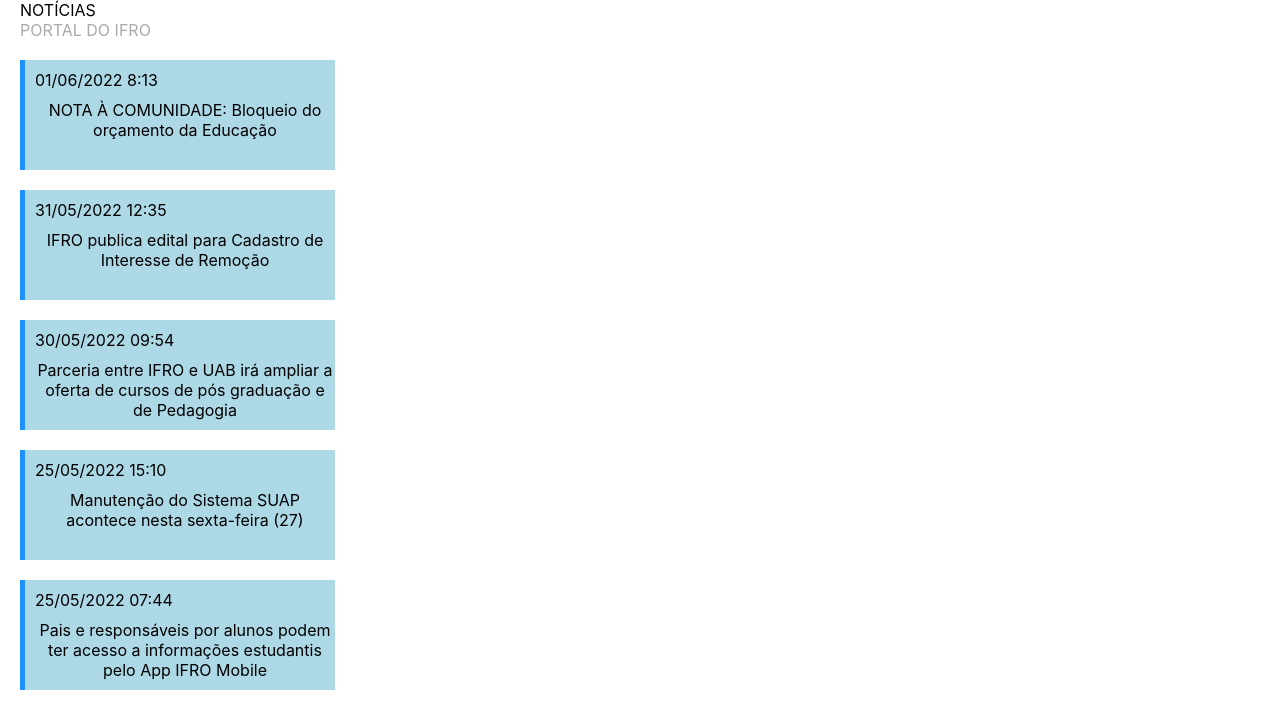
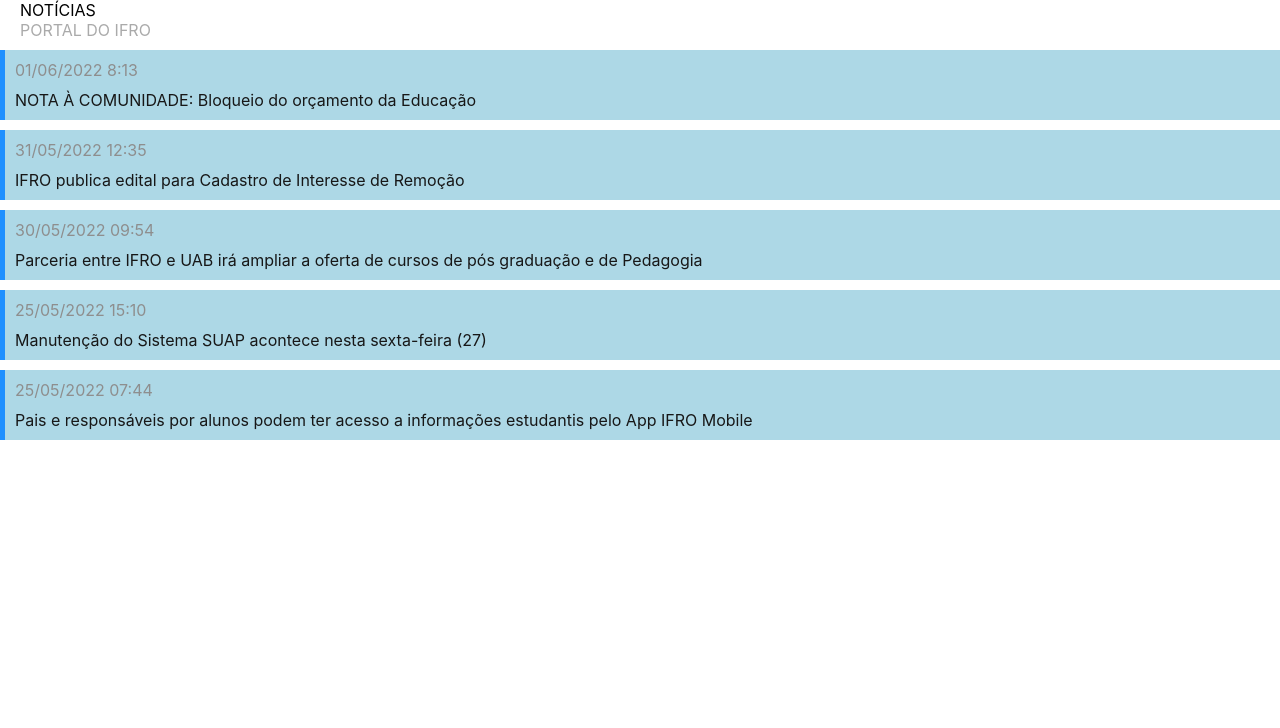
Before and after one commit to Alamartins/menu-suap, a React (Vite) app: page / in a window 1280 px wide. Shown: the top 728 px of the page. Built offline with nearby package versions, Linux system fonts and the light colour scheme; the HTML template or start-up script is replaced by a standard one.

Commit message:
Corrigindo cores do card Noticias

```diff
--- a/src/Noticia.css
+++ b/src/Noticia.css
@@ -1,13 +1,11 @@
 .card{
     background-color: lightblue;
     border-left: 5px solid dodgerblue;
-    margin: 20px;
+    margin: 10px 0;
     display: flex;
     justify-content: flex-start;
     align-items: flex-start;
     flex-direction: column;
-    width: 300px;
-    height: 100px;
     padding-left: 10px;
     padding-top: 10px;
 }
@@ -17,5 +15,11 @@
 p{
     margin: 0;
     margin-bottom: 10px;
-    align-items: flex-start;
+    font-size: 16px;
 }
+.data{
+    color: #8e8e8e;
+}
+.desc{
+    color: #171717;
+}
```
